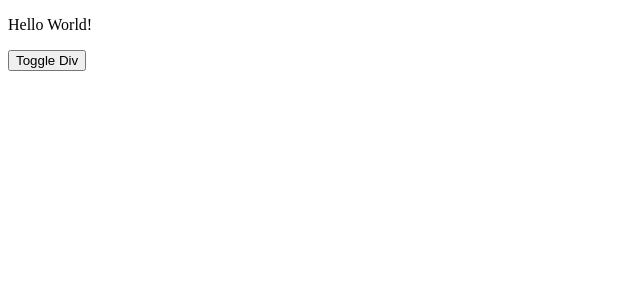
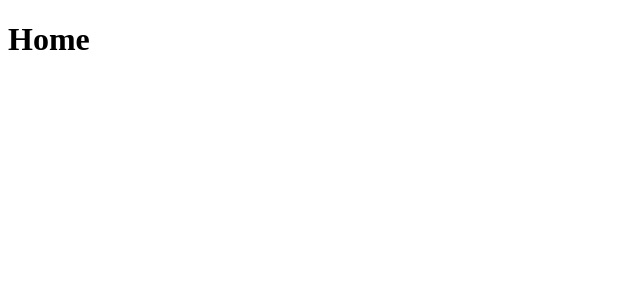
Before and after one commit to marcelhess/taskly, a React (Vite) app in the folder client/: page / in a window 1280 px wide. Shown: the top 300 px of the page, without its empty margins (0-640 px from the left). Built offline with nearby package versions, Linux system fonts and the light colour scheme.

Commit message:
React supporting libraries

```diff
--- a/client/package.json
+++ b/client/package.json
@@ -11,7 +11,8 @@
   },
   "dependencies": {
     "react": "^18.2.0",
-    "react-dom": "^18.2.0"
+    "react-dom": "^18.2.0",
+    "react-router-dom": "^7.6.2"
   },
   "devDependencies": {
     "@types/react": "^18.2.43",
--- a/client/src/App.jsx
+++ b/client/src/App.jsx
@@ -1,22 +1,17 @@
-import { useState } from "react";
+import { BrowserRouter, Routes, Route } from "react-router-dom";
 
-function App() {
-   const [visibility, setVisibility] = useState(true);
+import Home from "./pages/Home";
+import SignIn from "./pages/SignIn";
+import SignUp from "./pages/SignUp";
 
-   const toggleDiv = () => {
-      setVisibility(!visibility);
-   };
-
+export default function App() {
    return (
-      <div>
-         {visibility && (
-            <div id="myDiv">
-               <p>Hello World!</p>
-            </div>
-         )}
-         <button onClick={toggleDiv}>Toggle Div</button>
-      </div>
+      <BrowserRouter>
+         <Routes>
+            <Route path="/" element={<Home />} />
+            <Route path="/signin" element={<SignIn />} />
+            <Route path="/signup" element={<SignUp />} />
+         </Routes>
+      </BrowserRouter>
    );
 }
-
-export default App;
--- /dev/null
+++ b/client/src/pages/Home.jsx
@@ -0,0 +1,3 @@
+export default function Home() {
+   return <h1>Home</h1>;
+}
--- /dev/null
+++ b/client/src/pages/SignIn.jsx
@@ -0,0 +1,3 @@
+export default function SignIn() {
+   return <h1>Sign In</h1>;
+}
--- /dev/null
+++ b/client/src/pages/SignUp.jsx
@@ -0,0 +1,3 @@
+export default function SignUp() {
+   return <h1>Sign Up</h1>;
+}
```
Also changed, not shown: 1 other file (tests, documents, lock files or other folders).
